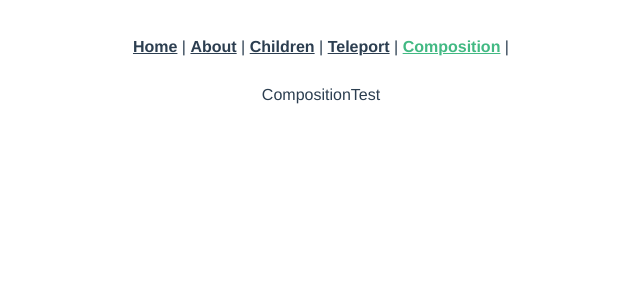
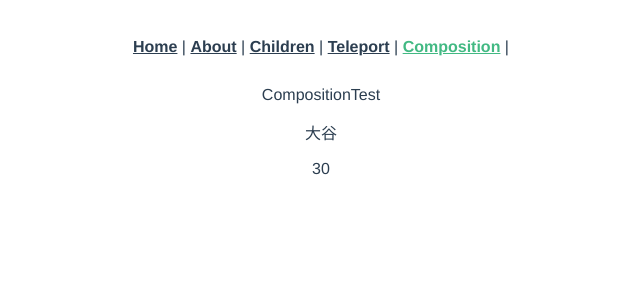
Before and after one commit to shota-watanabe/vue_test, a Vue app in the folder section10/vue3-test/: page /composition-test in a window 1280 px wide. Shown: the top 300 px of the page, without its empty margins (319-959 px from the left). Built offline with nearby package versions, Linux system fonts and the light colour scheme.

Commit message:
add: setup関数の戻り値の確認

```diff
--- a/section10/vue3-test/src/views/CompositionTest.vue
+++ b/section10/vue3-test/src/views/CompositionTest.vue
@@ -1,15 +1,28 @@
 <template>
-  <div>CompositionTest</div>
+  <div>
+    CompositionTest
+    <p>{{ name }}</p>
+    <p>{{ age }}</p>
+  </div>
 </template>
 
 <script>
 export default {
+  // 速さ順左から setup->created->mounted
+  // setupではthisが使えない
+  setup() {
+    let name = '大谷'
+    let age = 30
+    console.log('setup')
+    return {
+      name, age
+    }
+  },
   data() {
-    return {}
-  },
-  // 速さ順左から setup->created->mounted
-  setup() {
-    console.log('setup')
+    return {
+      number: 1,
+      sports: 'サッカー'
+    }
   },
   created() {
     console.log('created')
```
